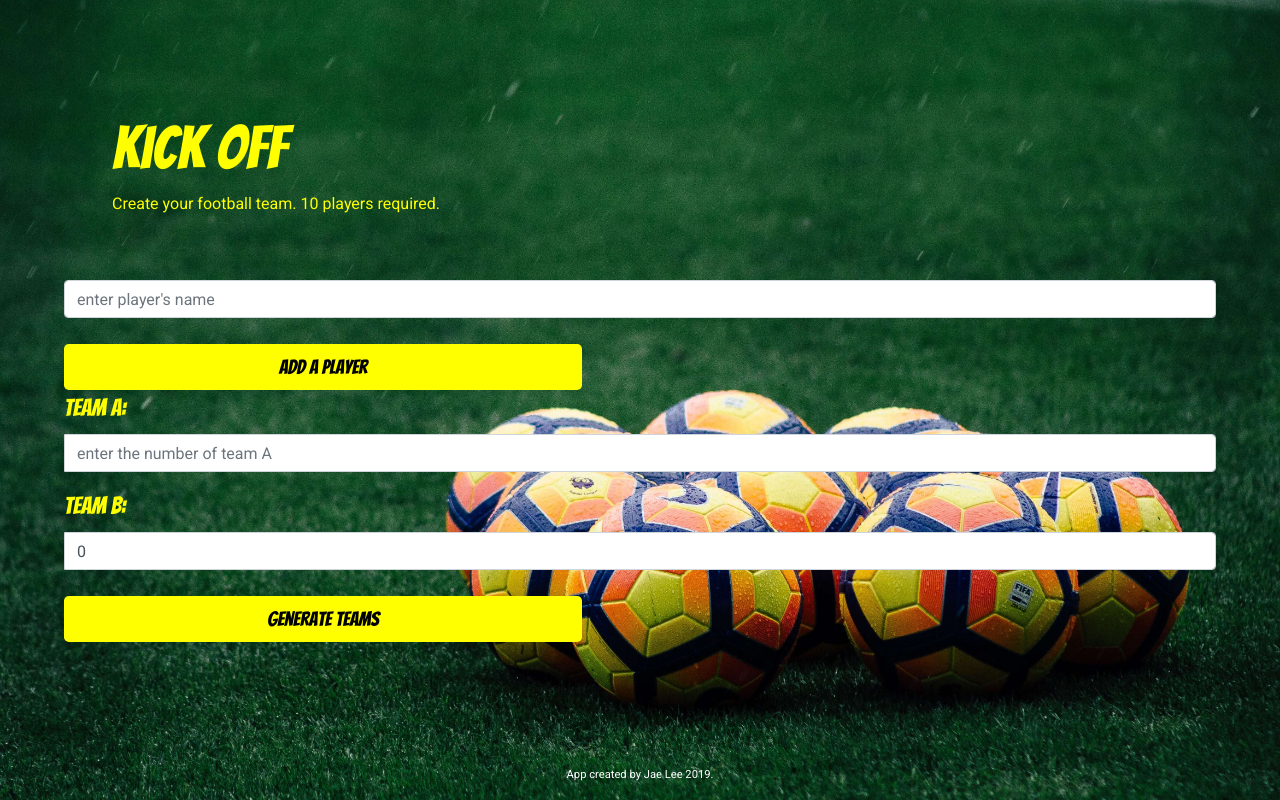
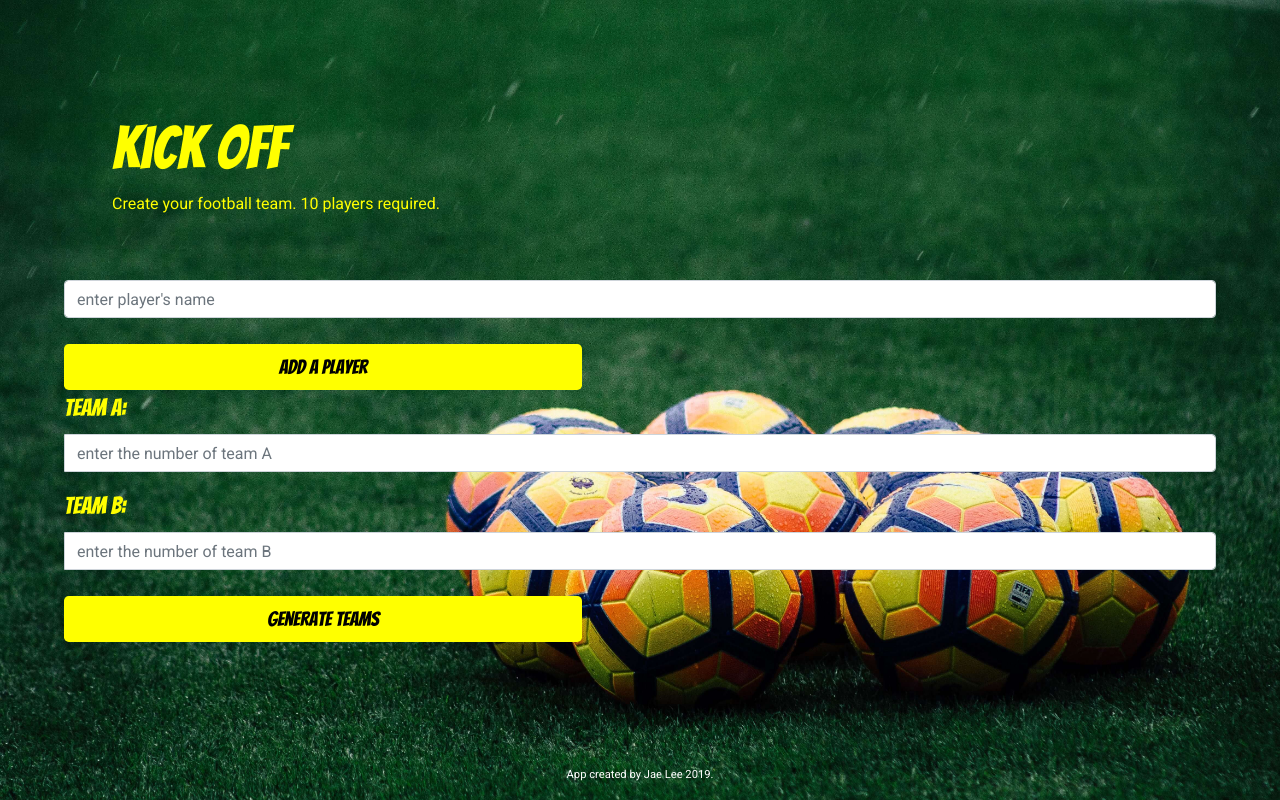
Before and after one commit to jaejae-lee/KickOff-football-team-generator, a React (Create React App) app: page / in a window 1280 px wide. Built offline with nearby package versions, Linux system fonts and the light colour scheme.

Commit message:
team A and B input field value calculation and render logic fixed

```diff
--- a/src/components/PlayerList/PlayerList.js
+++ b/src/components/PlayerList/PlayerList.js
@@ -1,5 +1,5 @@
 import React, { Component } from 'react';
-import { Button, ListGroup }  from 'react-bootstrap';
+import { Button, ListGroup, Image }  from 'react-bootstrap';
 
 class PlayerList extends Component {
     constructor(props) {
@@ -40,7 +40,7 @@ class PlayerList extends Component {
                                     <Button className="delBtn"
                                             onClick={()=>{this.handlePlayerDelete(i)}}>
 
-                                    {/* <img src="../img/delete.svg" alt="delete"/> */}
+                                    <Image src="../src/img/delete.svg.jpg" alt="delete icon" />
                                     </Button>
                                 </div>
                             )
--- a/src/components/TeamGenerator/TeamGenerator.js
+++ b/src/components/TeamGenerator/TeamGenerator.js
@@ -70,7 +70,7 @@ class TeamGenerator extends Component {
                     <FormControl
                     lable="Team B"
                     placeholder="enter the number of team B"
-                    value= { teamBsize }
+                    value= { teamAsize ? teamBsize : "" }
                     onChange={ this.handleChangeTeamASize }
                     />
                 </InputGroup>
```
Also changed, not shown: 1 other file (tests, documents, lock files or other folders).
